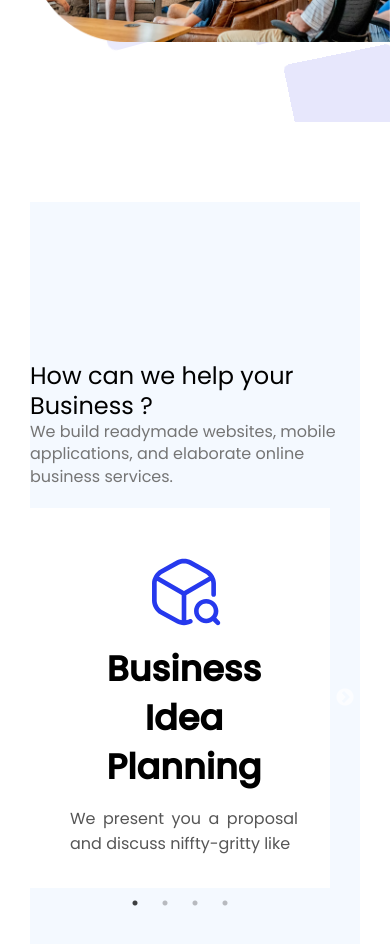
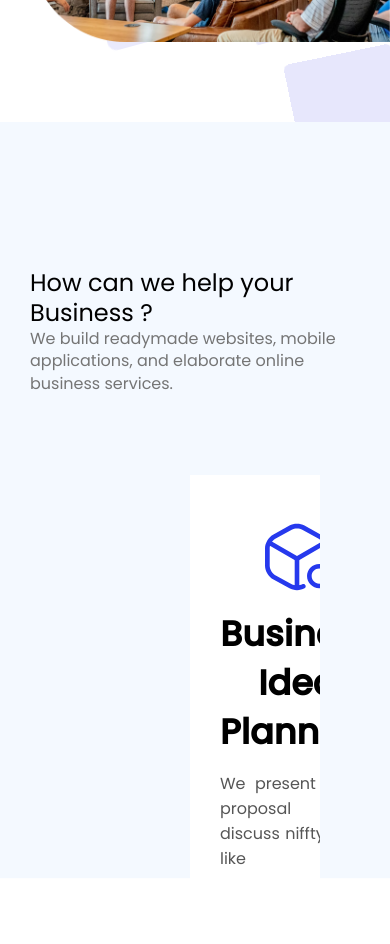
Before and after one commit to evairo176/my-app-pokemon, a React (Create React App) app: page / in a window 390 px wide. Shown: the part 720-1664 px from the top of the page. Built offline with nearby package versions, Linux system fonts and the light colour scheme.

Commit message:
feat: update

```diff
--- a/src/assets/css/landingpage.css
+++ b/src/assets/css/landingpage.css
@@ -301,6 +301,7 @@
   width: 100%;
   height: 100%;
   overflow: hidden;
+  padding: 0;
 }
 
 .circles li {
@@ -407,11 +408,11 @@
 /* section idea  */
 
 .card-idea {
-  width: 308px;
+  max-width: 308px;
   background: var(--bg-color2);
   padding: 32px 40px;
   text-align: center;
-  margin-right: 20px;
+  /* margin-right: 20px; */
 }
 .content-idea .title {
   font-size: 24px;
@@ -450,11 +451,10 @@
   align-items: center;
   justify-content: center;
 }
-/* .card-content-idea {
-  max-width: 308px;
-} */
-/* .item-pagination h3 {
-  font-size: 15px;
-  font-weight: 400;
-  color: var(--text-color4);
-} */
+.container-card-f {
+  display: flex;
+  align-items: center;
+  justify-content: space-around;
+
+  /* padding-left: 220px; */
+}
--- a/src/assets/css/responsive.css
+++ b/src/assets/css/responsive.css
@@ -22,11 +22,16 @@
   .container-content-banner {
     padding-top: 20px;
   }
-  .container-idea {
-    display: block;
+  .container-card-f {
+    width: 100%;
+    max-width: 320px;
+    position: relative;
+    overflow: auto;
+    padding-left: 190px;
   }
-  .card-slider {
-    margin-top: 20px;
+  .card-idea {
+    margin-right: 10px;
+    padding: 30px 30px;
   }
 }
 
@@ -44,6 +49,16 @@
     padding-top: 80px;
     position: relative;
   }
+  .container-card-f {
+    width: 100%;
+    max-width: 480px;
+    position: relative;
+    overflow: auto;
+    padding-left: 190px;
+  }
+  .card-idea {
+    margin-right: 10px;
+  }
 }
 
 @media (min-width: 576px) and (max-width: 767.98px) {
@@ -60,6 +75,16 @@
     padding-top: 80px;
     position: relative;
   }
+  .container-card-f {
+    width: 100%;
+    max-width: 576px;
+    position: relative;
+    overflow: auto;
+    padding-left: 190px;
+  }
+  .card-idea {
+    margin-right: 10px;
+  }
 }
 
 @media (min-width: 768px) and (max-width: 991.98px) {
@@ -75,6 +100,16 @@
   .container-content-banner {
     padding-top: 80px;
     position: relative;
+  }
+  .container-card-f {
+    width: 100%;
+    max-width: 768px;
+    position: relative;
+    overflow: auto;
+    padding-left: 190px;
+  }
+  .card-idea {
+    margin-right: 10px;
   }
 }
 
@@ -111,4 +146,7 @@
     padding-top: 80px;
     position: relative;
   }
+  .card-idea {
+    margin-right: 10px;
+  }
 }
--- a/src/components/moleculars/SliderComponent.jsx
+++ b/src/components/moleculars/SliderComponent.jsx
@@ -1,45 +1,43 @@
 import React from "react";
-import "slick-carousel/slick/slick.css";
-import "slick-carousel/slick/slick-theme.css";
-import Slider from "react-slick";
+// import "slick-carousel/slick/slick.css";
+// import "slick-carousel/slick/slick-theme.css";
+// import Slider from "react-slick";
 import Gap from "../atoms/Gap";
 import box from "../../assets/images/icon/box.svg";
 
 function SliderComponent() {
-  const settings = {
-    dots: true,
-    infinite: false,
-    speed: 500,
-    slidesToShow: 4,
-    slidesToScroll: 4,
-    initialSlide: 0,
-    responsive: [
-      {
-        breakpoint: 1024,
-        settings: {
-          slidesToShow: 3,
-          slidesToScroll: 3,
-          infinite: true,
-          dots: true,
-        },
-      },
-      {
-        breakpoint: 600,
-        settings: {
-          slidesToShow: 2,
-          slidesToScroll: 2,
-          initialSlide: 2,
-        },
-      },
-      {
-        breakpoint: 480,
-        settings: {
-          slidesToShow: 1,
-          slidesToScroll: 1,
-        },
-      },
-    ],
-  };
+  //   var settings = {
+  //     dots: true,
+  //     infinite: false,
+  //     speed: 500,
+  //     slidesToShow: 4,
+  //     slidesToScroll: 4,
+  //     initialSlide: 0,
+  //     // className: "center",
+  //     // centerMode: true,
+  //     // margin: "10px",
+  //     responsive: [
+  //       {
+  //         breakpoint: 900,
+  //         settings: {
+  //           slidesToShow: 2,
+  //         },
+  //       },
+  //       {
+  //         breakpoint: 1150,
+  //         settings: {
+  //           slidesToShow: 3,
+  //         },
+  //       },
+  //       {
+  //         breakpoint: 1300,
+  //         settings: {
+  //           slidesToShow: 4,
+  //         },
+  //       },
+  //     ],
+  //   };
+
   const data_item = [
     {
       id: 1,
@@ -64,9 +62,7 @@ function SliderComponent() {
   ];
 
   return (
-    <div style={{ width: "300px" }}>
-      <div>
-        <Slider {...settings}>
+    <div className="container-card-f">
       {data_item?.map((row, key) => {
         return (
           <div key={key}>
@@ -83,8 +79,6 @@ function SliderComponent() {
           </div>
         );
       })}
-        </Slider>
-      </div>
     </div>
   );
 }
--- a/src/pages/home/Index.jsx
+++ b/src/pages/home/Index.jsx
@@ -40,9 +40,9 @@ function Home() {
         </section>
         <FloatingSquare />
       </TemplateComponent>
-      <TemplateComponent>
-        <section className="idea">
-          <div className="container-idea">
+      <section className="idea">
+        <div className="container-idea-f">
+          <TemplateComponent>
             <div className="content-idea">
               <div className="title">How can we help your Business ?</div>
               <div className="p-title">
@@ -50,14 +50,11 @@ function Home() {
                 online business services.
               </div>
             </div>
-            <div className="card-content-idea">
-              <div className="card-slider">
-                <SliderComponent />
-              </div>
-            </div>
-          </div>
-        </section>
-      </TemplateComponent>
+          </TemplateComponent>
+
+          <SliderComponent />
+        </div>
+      </section>
     </Fragment>
   );
 }
```
Lines whose indentation alone changed are shown as unchanged.
